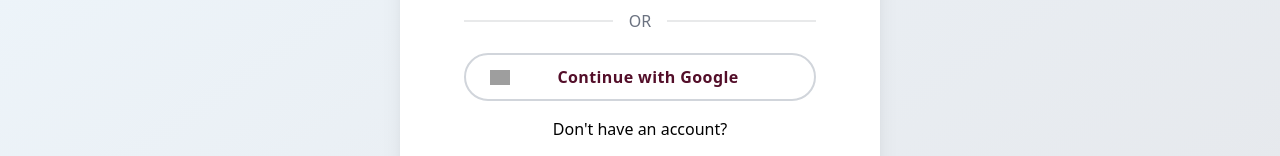
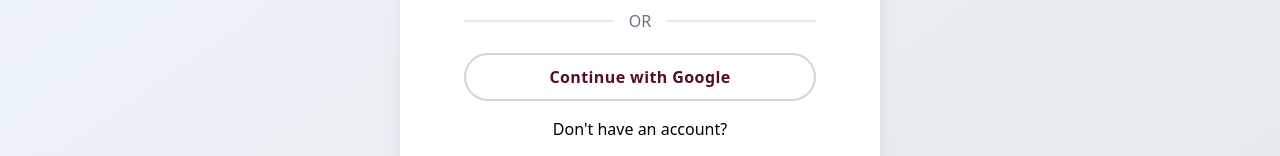
Before and after one commit to ayatbd/matrimony-site-client, a React (Vite) app: page /signin in a window 1280 px wide. Shown: the part 607-763 px from the top of the page. Built offline with nearby package versions, Linux system fonts and the light colour scheme; no server answers; grey boxes are pictures that could not be loaded.

Commit message:
updated login component

```diff
--- a/src/pages/SignIn.jsx
+++ b/src/pages/SignIn.jsx
@@ -33,7 +33,6 @@
   const handleLoginWithPopUp = () => {
     signInWithPopup(auth, googleProvider).then((result) => {
       const loggedInUser = result.user;
-      console.log(loggedInUser);
       const saveUser = {
         name: loggedInUser.displayName,
         email: loggedInUser.email,
@@ -120,11 +119,11 @@
        hover:border-blue-400 focus:bg-blue-50 active:bg-blue-100"
                 >
                   <div className="relative flex items-center space-x-4 justify-center">
-                    <img
-                      src="https://tailus.io/sources/blocks/social/preview/images/google.svg"
+                    {/* <img
+                      src=""
                       className="absolute left-0 w-5"
                       alt="google logo"
-                    />
+                    /> */}
                     <span className="block w-max font-semibold tracking-wide text-[#530E29] text-sm transition duration-300 group-hover:text-blue-600 sm:text-base">
                       Continue with Google
                     </span>
```
